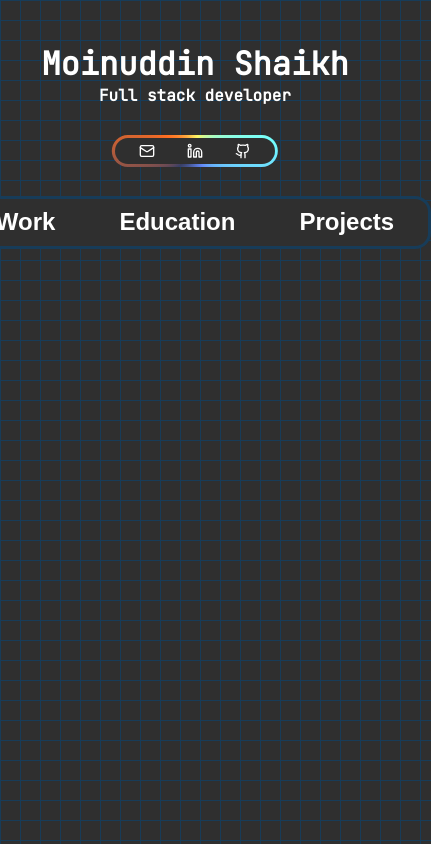
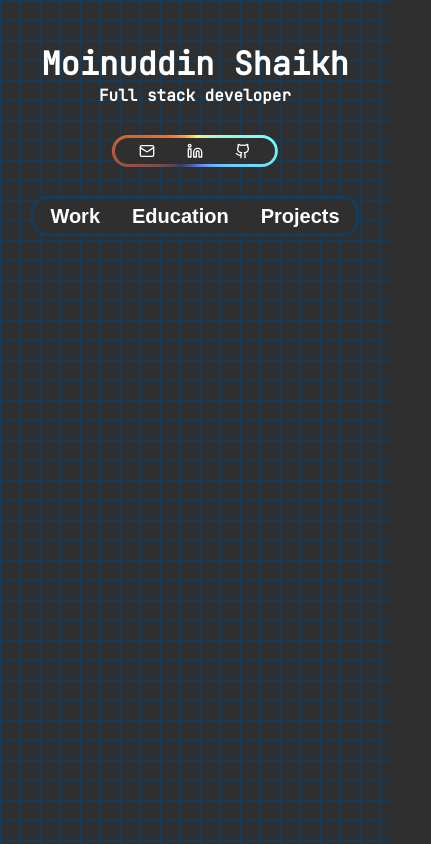
Before and after one commit to moinuddin95/portfolio, a React (Vite) app in the folder Portfolio/: page / in a window 390 px wide. Shown: the whole page, 431 px wide, since content can reach past the window. Built offline with nearby package versions, Linux system fonts and the light colour scheme.

Commit message:
Responsive main tabs

```diff
--- a/Portfolio/src/components/Main/Main.css
+++ b/Portfolio/src/components/Main/Main.css
@@ -5,26 +5,35 @@ main{
   align-items: center;
 }
 main nav{
+  --radius: 1rem;
+  --button-radius: calc(var(--radius) * 0.7);
   position: relative;
   list-style: none;
   display: flex;
-
-  border-radius: 1rem;
+  border-radius: var(--radius);
   margin-top: clamp(1rem, 5vh, 2rem);
-  padding: 0.1rem;
   background-color: #2f2f2f;
   border: solid rgb(23, 60, 89) 0.2rem;
   width: max-content;
 }
 main button{
-  padding: 0.5rem 2rem;
+  /* padding: 0.5rem 2rem; */
+  /* padding: 0.2rem 1rem; */
+  padding: 2vw 4vw;
+  padding: clamp(0.2rem, 1.5vw, 0.5rem) clamp(1rem, 3vw, 2rem);
   background-color: transparent;
   border: none;
 }
-main button:hover{
+main button:nth-of-type(1){
+  border-radius: var(--button-radius) 0 0 var(--button-radius);
+}
+main button:nth-of-type(3){
+  border-radius: 0 var(--button-radius) var(--button-radius) 0;
+}
+main button:hover, main button.selected{
   background-color: rgb(23, 60, 89);
 }
 main h3{
-  font-size: 1.5rem;
+  font-size: clamp(1.25rem, 3vw, 2rem);
   color: white;
 }
```
